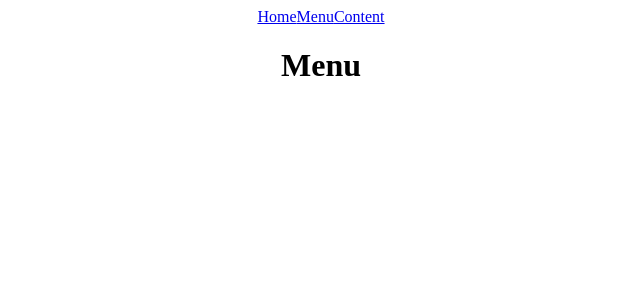
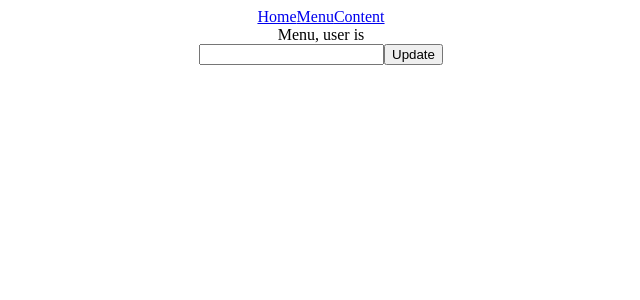
Before and after one commit to dmitrivoleg146/React, a React (Create React App) app: page /menu in a window 1280 px wide. Shown: the top 300 px of the page, without its empty margins (319-959 px from the left). Built offline with nearby package versions, Linux system fonts and the light colour scheme.

Commit message:
context api

```diff
--- a/src/RoutesPractise.js
+++ b/src/RoutesPractise.js
@@ -1,18 +1,29 @@
-import React from 'react'
+import React, { useContext } from 'react'
 import {BrowserRouter as Router, Routes, Route, Link} from 'react-router-dom'
 import Home from './pages/Home'
 import Menu from './pages/Menu'
 import Content from './pages/Content'
 import {Navbar} from './pages/Navbar'
+import { useState, createContext} from 'react'
+
+
+export const AppContext = createContext();
+// export const AppContext = createContext();
 
 const RoutesPractise = () => {
+  const [username,setUsername] = useState("");
+
+  //Context API help us give an access to components on depper levels, with using "props" directly
+
   return (
     <div>
+      <AppContext.Provider value={{username, setUsername}}>
+          {/* Provide the data inside of it */}
         <Router>
           <Navbar/>
           {/* this is what we gonna change */}
           <Routes>
-          <Route path='/' element={<Home/>}/>
+            <Route path='/' element={<Home />}/>
             <Route path='/menu' element={<Menu/>}/>
             <Route path='/content' element={<Content/>}/>
             <Route path="*" element={<h1>404</h1>}/>
@@ -22,6 +33,7 @@
               <Route path='*' element={<h1>Page Not Found</h1>}/> */}
           </Routes>
         </Router>
+       </AppContext.Provider>
     </div>
   )
 }
--- /dev/null
+++ b/src/components/Changeprofile.js
@@ -0,0 +1,17 @@
+import React from 'react'
+import { useState, useContext } from 'react'
+import { AppContext } from '../RoutesPractise';
+
+const Changeprofile = () => {
+    const {setUsername} = useContext(AppContext);
+    // const {setUsername} = useContext(AppContext);
+    const[newUsername,setNewUsername] = useState("");
+  return (
+    <div>
+        <input onChange={(event)=>{setNewUsername(event.target.value)}}/>
+        <button onClick={setUsername(newUsername)}>Update</button>
+    </div>
+  )
+}
+
+export default Changeprofile
--- a/src/pages/Home.js
+++ b/src/pages/Home.js
@@ -1,9 +1,12 @@
 import React from 'react'
+import { useContext } from 'react'
+import {AppContext} from "../RoutesPractise"
 
-const Home = () => {
+const Home = (props) => {
+  const {username} = useContext(AppContext);
   return (
     <div>
-        <h1>This is a home page</h1>
+        <h1>This is a home page and the user is {username}</h1>
     </div>
   )
 }
--- a/src/pages/Menu.js
+++ b/src/pages/Menu.js
@@ -1,11 +1,18 @@
 import React from 'react'
+import Changeprofile from '../components/Changeprofile'
+import { useContext } from 'react';
+import { AppContext } from '../RoutesPractise';
 
 const Menu = () => {
+  const {username} = useContext(AppContext)
+  // const {username} = useContext(AppContext);
   return (
     <div>
-        <h1>Menu</h1>
+        Menu, user is {username}
+        {/* <Changeprofile setUsername={setUsername}/> */}
+        <Changeprofile/>
     </div>
-  )
-}
+  );
+};
 
 export default Menu
```
Lines whose indentation alone changed are shown as unchanged.
